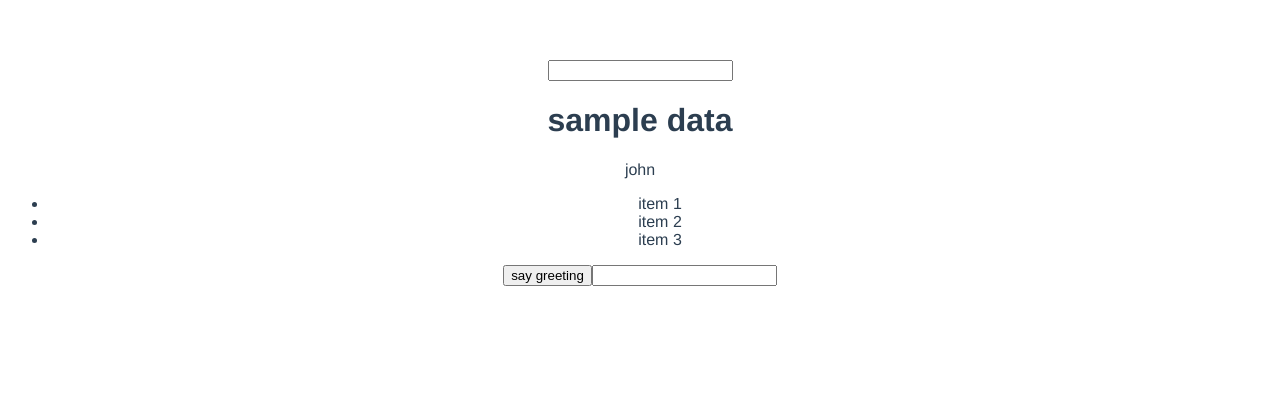
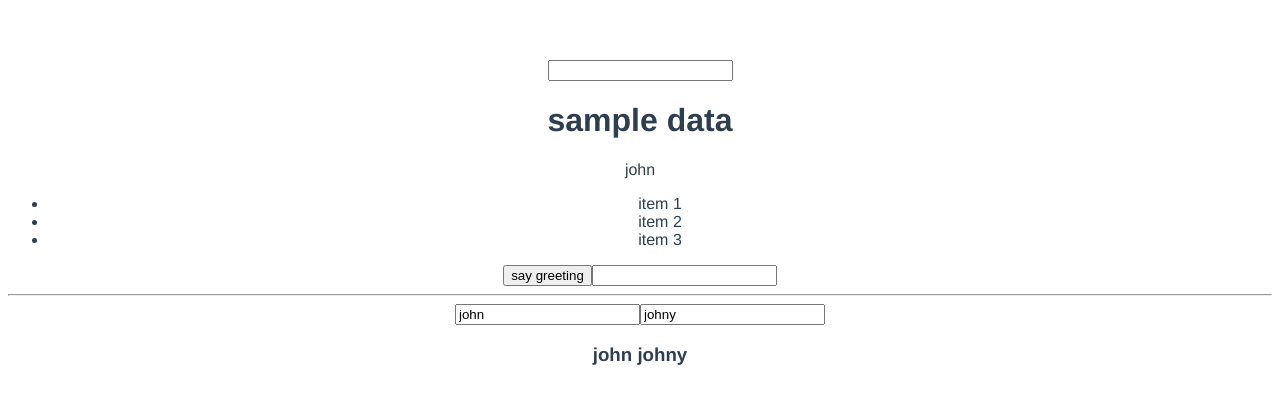
Before and after one commit to danivijay/vue-test-app, a Vue app: page /api in a window 1280 px wide. Shown: the top 404 px of the page. Built offline with nearby package versions, Linux system fonts and the light colour scheme.

Commit message:
add computed variables

```diff
--- a/src/components/apiFetch.vue
+++ b/src/components/apiFetch.vue
@@ -10,6 +10,10 @@
     <p v-else>{{test2}}</p>
     <button v-on:click="greet('hello world')">say greeting</button>
     <input type="text" v-on:keyup="pressKey" v-on:keyup.enter="enterPress">
+    <hr />
+    <input type="text" v-model="user.firstName">
+    <input type="text" v-model="user.lastName">
+    <h3>{{fullName}}</h3>
   </div>
 </template>
 
@@ -22,7 +26,7 @@ export default {
       test2: '',
       user: {
         firstName: 'john',
-        lastname: 'johny'
+        lastName: 'johny'
       },
       showHideTest: false,
       items: [
@@ -42,6 +46,11 @@ export default {
     enterPress: function(){
       console.log('enterhit');
     }
+  },
+  computed: {
+    fullName: function() {
+      return this.user.firstName + ' ' + this.user.lastName;
+    }
   }
 }
 </script>
```
